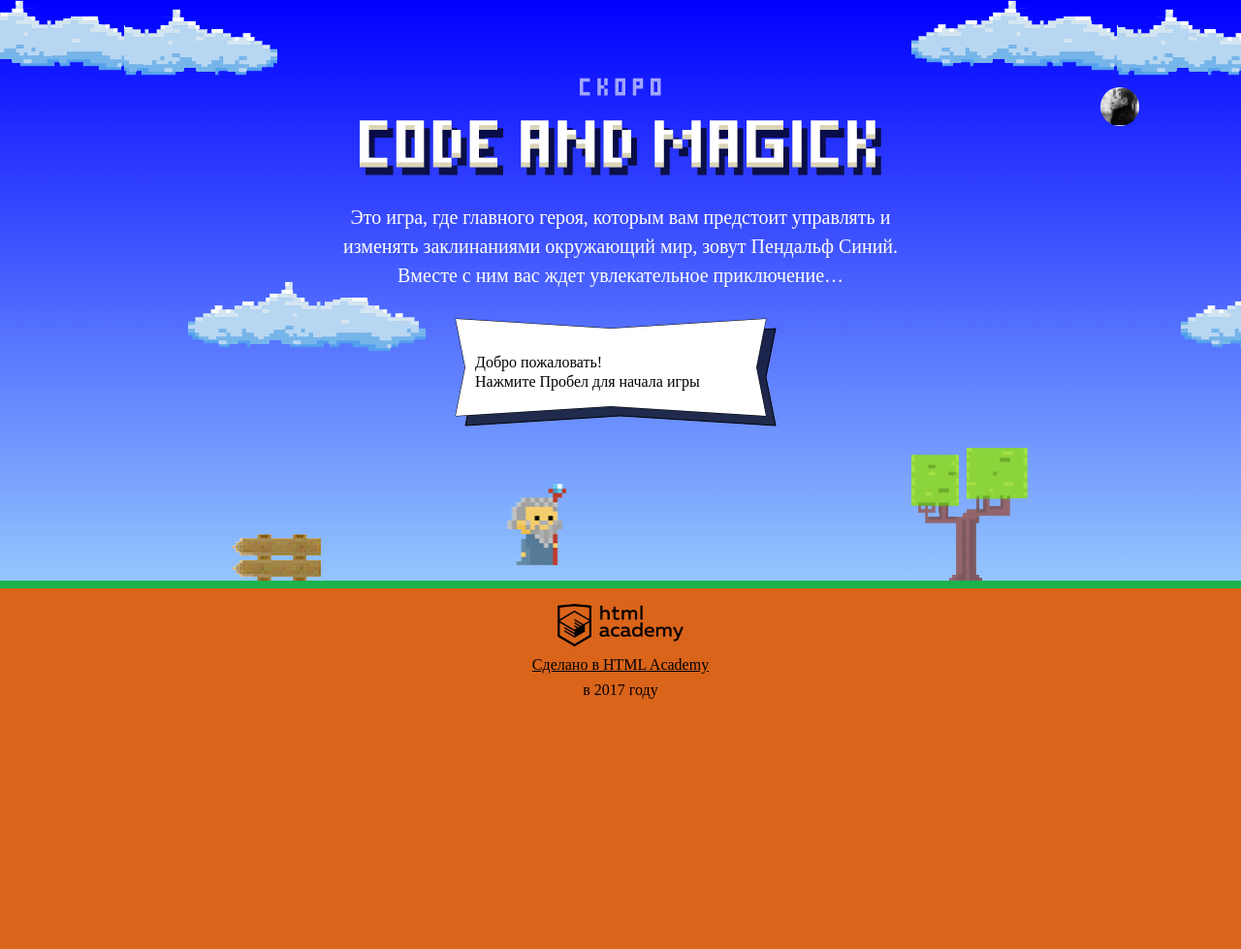
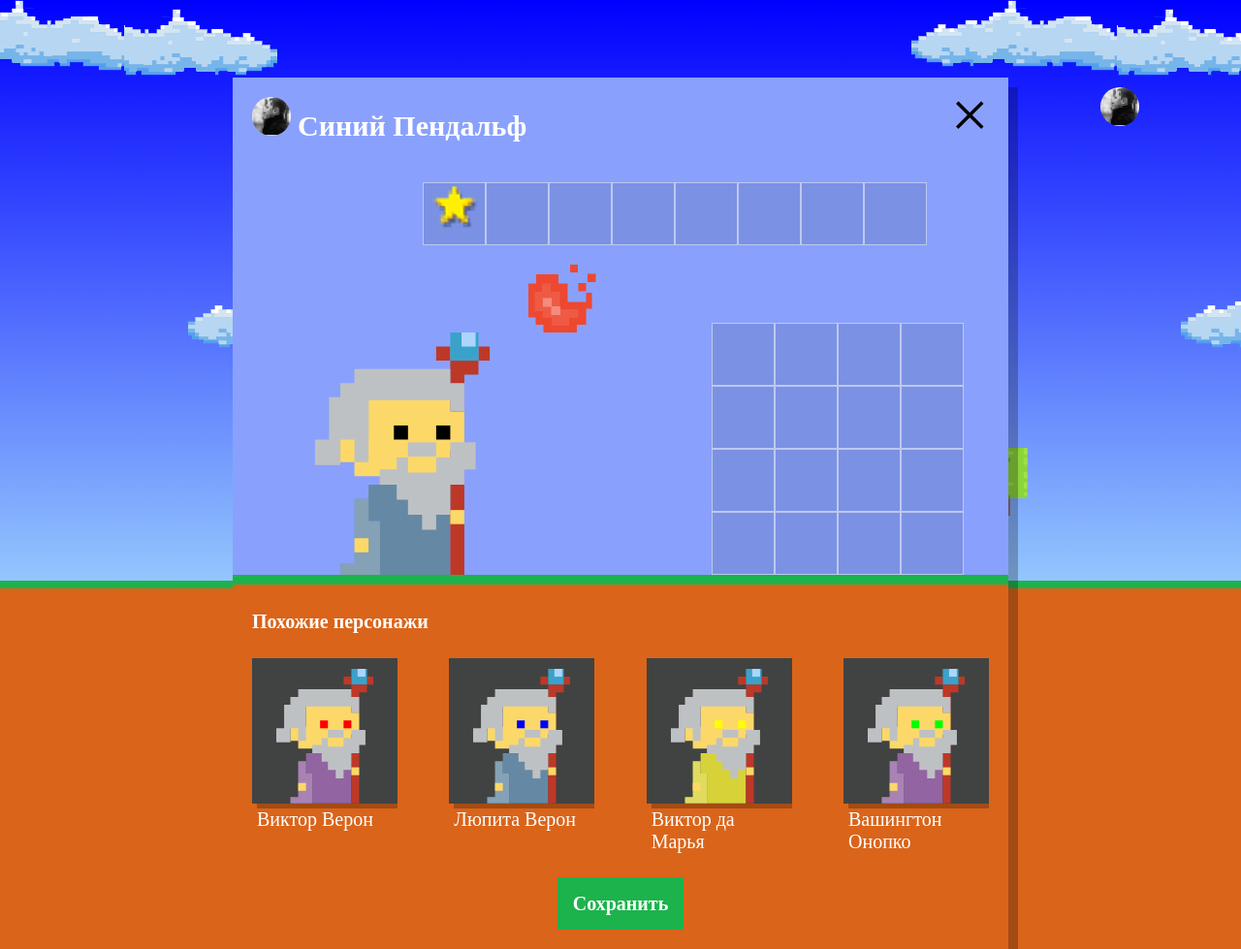
Before and after one commit to kashamalasha/197436-code-and-magick-20, a website: page index.html in a window 1280 px wide. Shown: the whole page at 97% size. Before the commit the page ends 800 px from the top, so only its background shows below. Drawn offline with Linux system fonts and the light colour scheme; a web font is replaced by a local one.

Commit message:
Добавляет setup.js в проект.

```diff
--- a/index.html
+++ b/index.html
@@ -181,6 +181,27 @@
   </div>
 </template>
 
+<script>
+  var fireballSize = 22;
+  var wizardSpeed = 3;
+  var wizardWidth = 70;
+
+  var getFireballSpeed = function (isLeftWind) {
+    return isLeftWind ? 5 : 2;
+  }
+  var getWizardHeight = function () {
+    return 1.337 * wizardWidth;
+  }
+  var getWizardX = function (gameFieldWidth) {
+    return (gameFieldWidth - wizardWidth) / 2;
+  }
+  var getWizardY = function (gameFieldHeight) {
+    return gameFieldHeight / 3;
+  }
+</script>
+
+<script src="js/setup.js"></script>
+<script src="js/stat.js"></script>
 <script src="js/game.js"></script>
 
 </body>
--- /dev/null
+++ b/js/setup.js
@@ -0,0 +1,100 @@
+'use strict';
+
+var PLAYER_QTY = 4;
+
+var FIRST_NAMES = [
+  'Иван',
+  'Хуан Себастьян',
+  'Мария',
+  'Кристоф',
+  'Виктор',
+  'Юлия',
+  'Люпита',
+  'Вашингтон'
+];
+
+var SECOND_NAMES = [
+  'да Марья',
+  'Верон',
+  'Мирабелла',
+  'Вальц',
+  'Онопко',
+  'Топольницкая',
+  'Нионго',
+  'Ирвинг'
+];
+
+var COAT_COLOR = {
+  LIGHT_BLUE: 'rgb(101, 137, 164)',
+  RED: 'rgb(241, 43, 107)',
+  PURPLE: 'rgb(146, 100, 161)',
+  GREEN: 'rgb(56, 159, 117)',
+  YELLOW: 'rgb(215, 210, 55)',
+  BLACK: 'rgb(0, 0, 0)'
+};
+
+var EYE_COLOR = {
+  BLACK: '#000000',
+  RED: '#ff0000',
+  BLUE: '#0000ff',
+  YELLOW: '#ffff00',
+  GREEN: '#00ff00'
+};
+
+var WIZARD_TEMPLATE = document.querySelector('#similar-wizard-template')
+                        .content
+                        .querySelector('.setup-similar-item');
+
+var getRandomInt = function (min, max) {
+  min = Math.ceil(min);
+  max = Math.floor(max);
+  return Math.floor(Math.random() * (max - min + 1)) + min;
+};
+
+var getRandomProperty = function (obj) {
+  var keys = Object.keys(obj);
+  return obj[keys[getRandomInt(0, keys.length - 1)]];
+};
+
+var getFullName = function () {
+  return FIRST_NAMES[getRandomInt(0, FIRST_NAMES.length - 1)] + ' ' + SECOND_NAMES[getRandomInt(0, SECOND_NAMES.length - 1)];
+};
+
+var players = [];
+
+for (var i = 0; i < PLAYER_QTY; i++) {
+  players.push({
+    name: getFullName(),
+    coatColor: getRandomProperty(COAT_COLOR),
+    eyeColor: getRandomProperty(EYE_COLOR)
+  });
+}
+
+var createWizard = function (proto) {
+  var wizard = WIZARD_TEMPLATE.cloneNode(true);
+
+  var wizardName = wizard.querySelector('.setup-similar-label');
+  var wizardCoat = wizard.querySelector('.wizard-coat');
+  var wizardEyes = wizard.querySelector('.wizard-eyes');
+
+  wizardName.textContent = proto.name;
+  wizardCoat.style.fill = proto.coatColor;
+  wizardEyes.style.fill = proto.eyeColor;
+
+  return wizard;
+};
+
+var setupDialog = document.querySelector('.setup');
+var similarElement = document.querySelector('.setup-similar');
+var similarListElement = document.querySelector('.setup-similar-list');
+var fragment = document.createDocumentFragment();
+
+for (var j = 0; j < players.length; j++) {
+  similarListElement.appendChild(createWizard(players[j]));
+}
+
+fragment.appendChild(similarListElement);
+similarElement.appendChild(fragment);
+
+similarElement.classList.remove('hidden');
+setupDialog.classList.remove('hidden');
```
